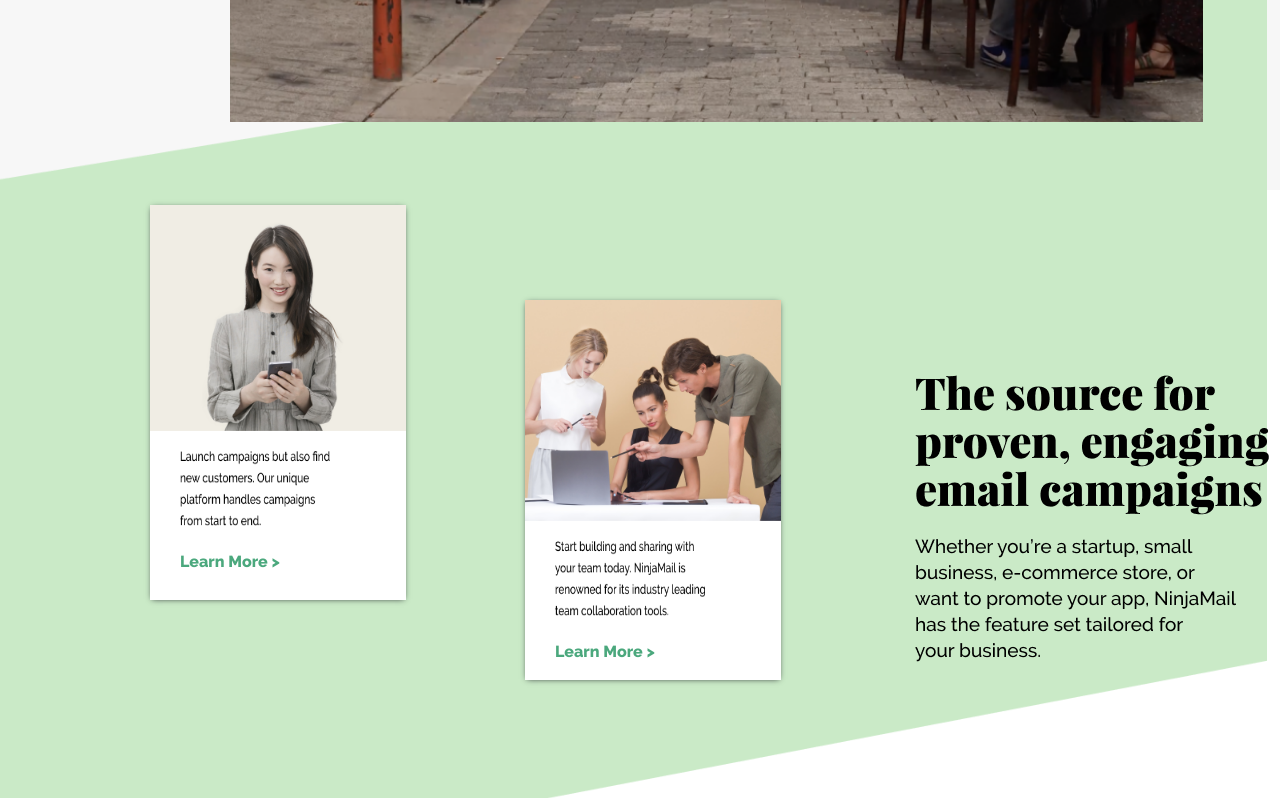
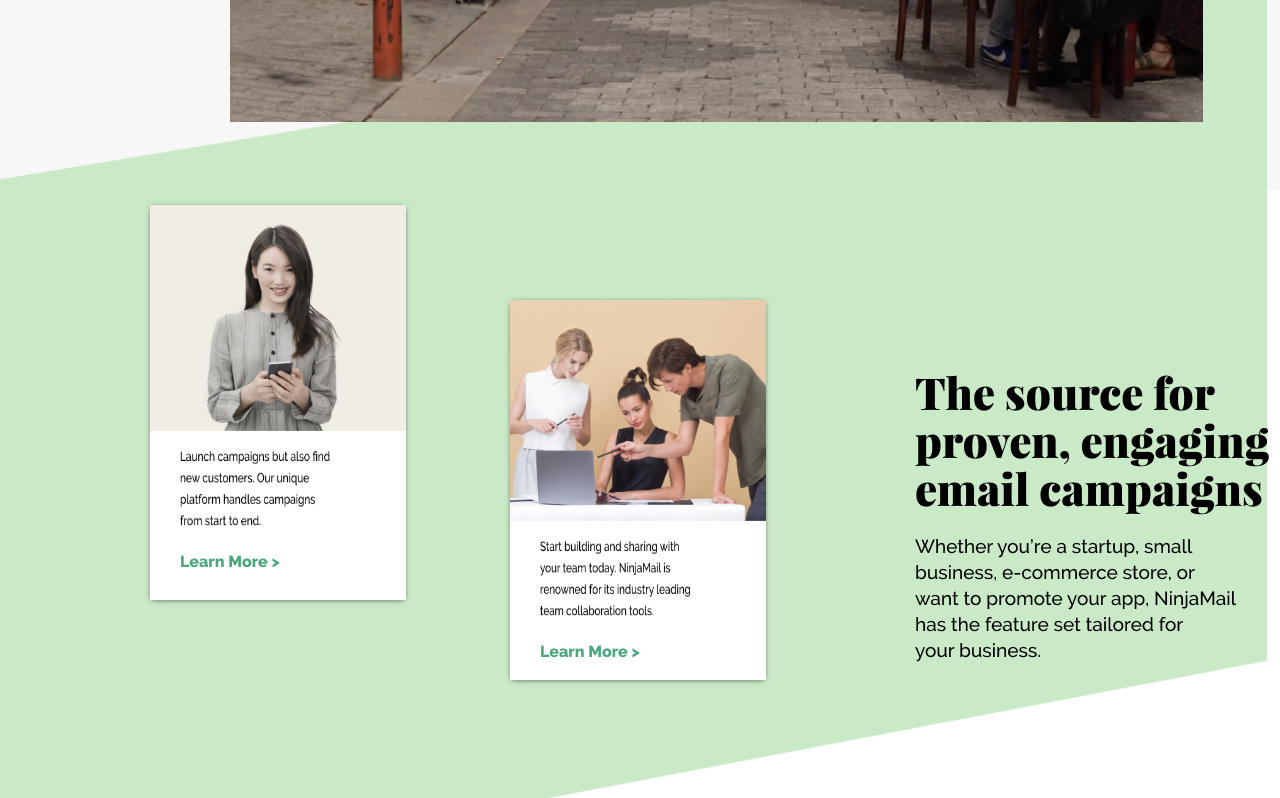
Before and after one commit to Harkishore19/Responsive-UI-Task, a plain HTML site: page Resp ui/index.html in a window 1280 px wide. Shown: the part 1225-2023 px from the top of the page. Drawn offline with nearby package versions, Linux system fonts and the light colour scheme.

Commit message:
Update styles.css

```diff
--- a/Resp ui/styles.css
+++ b/Resp ui/styles.css
@@ -202,7 +202,7 @@ figure#fig2 {
     width:20%;
     position: absolute;
     top: 1525px;
-    left: 525px;
+    left: 510px;
     background: white;
     box-shadow: 0px 1px 6px -2px;
 }#fig2 figcaption{
```
